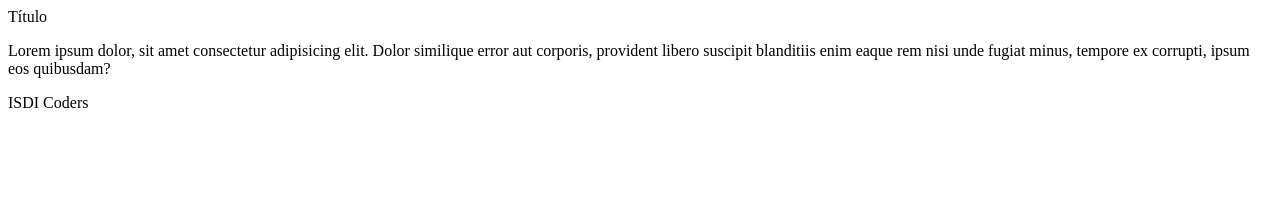
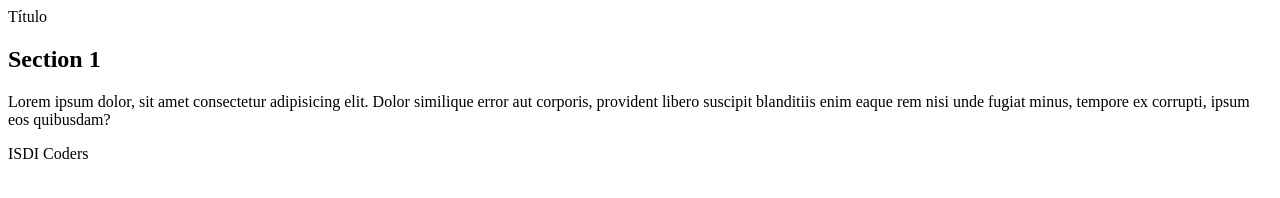
Before and after one commit to LeanLu/Week-01-Bootcamp-Madrid-2023, a plain HTML site: page index.html in a window 1280 px wide. Drawn offline with Linux system fonts and the light colour scheme.

Commit message:
Update html h2 section

```diff
--- a/index.html
+++ b/index.html
@@ -11,8 +11,12 @@
 <body>
   <header>Título</header>
   <main>
-    <p>Lorem ipsum dolor, sit amet consectetur adipisicing elit. Dolor similique error aut corporis, provident libero
-      suscipit blanditiis enim eaque rem nisi unde fugiat minus, tempore ex corrupti, ipsum eos quibusdam?</p>
+    <section>
+      <h2>Section 1</h2>
+      <p>Lorem ipsum dolor, sit amet consectetur adipisicing elit. Dolor similique error aut corporis, provident libero
+        suscipit blanditiis enim eaque rem nisi unde fugiat minus, tempore ex corrupti, ipsum eos quibusdam?</p>
+    </section>
+
   </main>
   <footer>ISDI Coders</footer>
 </body>
```
